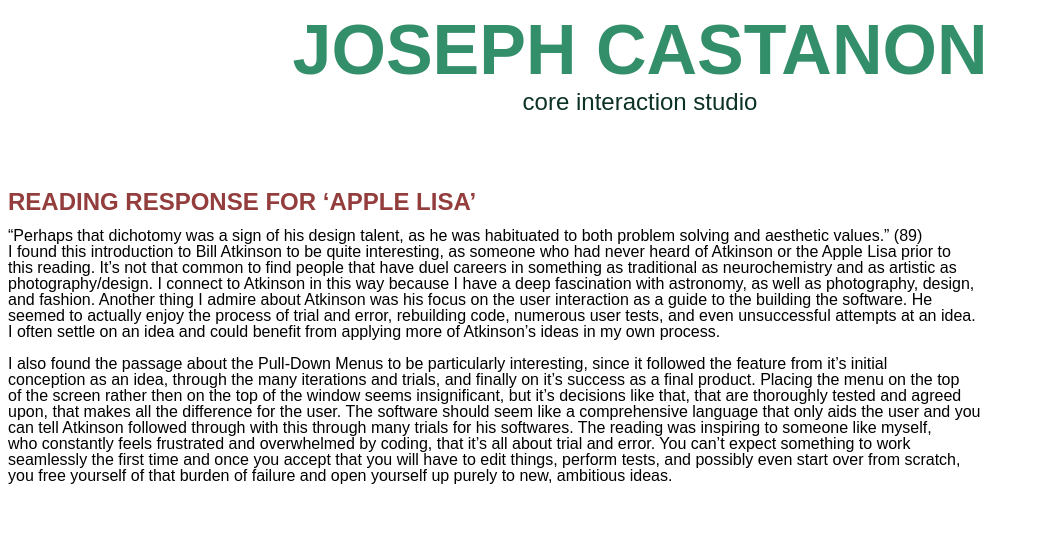
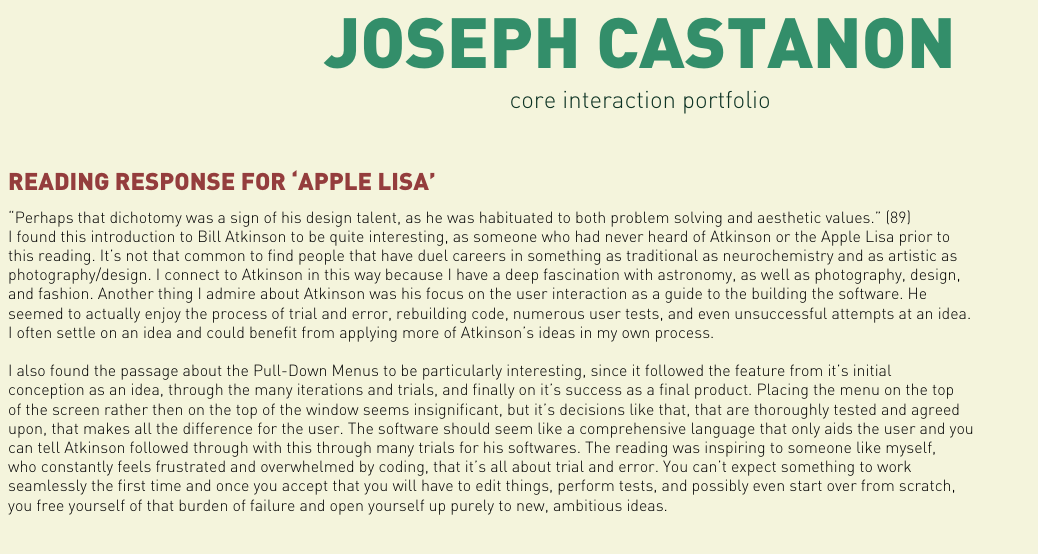
Before and after one commit to josephcastanon/josephcastanon.github.io, a plain HTML site: page index.html in a window 1280 px wide. Shown: the whole page, without its empty margins (0-1038 px from the left). Drawn offline with Linux system fonts and the light colour scheme; a web font is replaced by a local one.

Commit message:
reading 1 new

```diff
--- a/index.html
+++ b/index.html
@@ -9,8 +9,7 @@
    <body>
 
      <h1 align="center">JOSEPH CASTANON</h1>
-     <h2 align="center">core interaction studio</h2>
-     <br>
+     <h2 align="center">core interaction portfolio</h2>
      <br>
      <br>
      <h3 align="left"> READING RESPONSE FOR ‘APPLE LISA’</h3>
--- a/styles.css
+++ b/styles.css
@@ -1,15 +1,25 @@
+body {
+    background-color: #F4F4DC;
+}
+
 h1 {
   color: #338E6A;
 }
 
 @font-face {
-  src:url("Quicksand_Bold.otf");
-  font-family: "nestlequick";
+  src:url("DINBla.otf");
+  font-family: "DIN";
+
+}
+
+@font-face {
+  src: url("DINLig.otf");
+  font-family: "DIN";
+  font-weight: 200;
 }
 
 h1 {
-  font-family: "nestlequick", sans-serif;
-  font-weight: bold;
+  font-family: "DIN", sans-serif;
   font-size: 70px;
   line-height: 10%;
 }
@@ -19,21 +29,20 @@
 }
 
 h2 {
-  font-family: "nestlequick", sans-serif;
-  font-weight: lighter;
+  font-family: "DIN", sans-serif;
+  font-weight: 200;
   line-height: 10%;
 }
 
 h3 {
-  font-family: "nestlequick", sans-serif;
-  font-weight: bold;
+  font-family: "DIN", sans-serif;
   font-size: 24px;
   line-height: 10%;
   color: #943D3D;
 }
 
 p {
-  font-family: "nestlequick", sans-serif;
-  font-weight: lighter;
-  line-height: 100%;
+  font-family: "DIN", sans-serif;
+  font-weight: 200;
+  line-height: 120%;
 }
```
Also changed, not shown: DINBla.otf (added), DINLig.otf (added).
